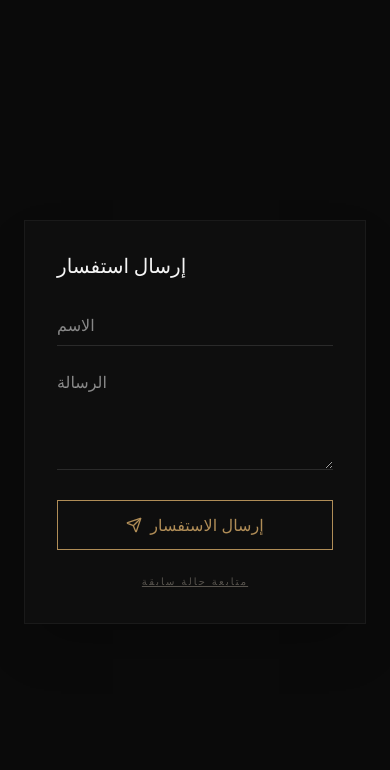
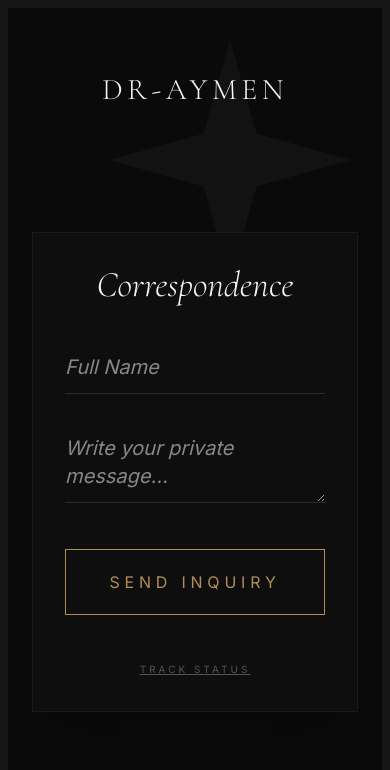
Before and after one commit to dr-aymenbg/pasror, a React (Vite) app: page / in a window 390 px wide. Shown: the top 770 px of the page. Built offline with nearby package versions, Linux system fonts and the light colour scheme.

Commit message:
Update App.tsx

```diff
--- a/src/App.tsx
+++ b/src/App.tsx
@@ -1,7 +1,17 @@
-import { useState } from "react";
-import { motion, AnimatePresence } from "framer-motion";
-import { Send, CheckCircle2, Search, ArrowLeft, Loader2 } from "lucide-react";
-import { supabase } from "./supabaseClient";
+import { useState, FormEvent } from "react";
+import { motion, AnimatePresence } from "motion/react";
+import {
+  Compass,
+  Send,
+  CheckCircle2,
+  AlertCircle,
+  Feather,
+  User,
+  MessageSquare,
+  Search,
+  ArrowLeft
+} from "lucide-react";
+import { supabase } from "./supabaseClient"; // تأكد من وجود هذا الملف
 
 export default function App() {
   const [view, setView] = useState<"form" | "success" | "tracker">("form");
@@ -9,18 +19,24 @@ export default function App() {
   const [message, setMessage] = useState("");
   const [trackingCode, setTrackingCode] = useState("");
   const [fetchedReply, setFetchedReply] = useState<string | null>(null);
-  const [loading, setLoading] = useState(false);
+  const [status, setStatus] = useState<"idle" | "submitting" | "success" | "error">("idle");
+  const [errorMessage, setErrorMessage] = useState("");
 
-  // دالة توليد كود عشوائي
   const generateCode = () => Math.random().toString(36).substring(2, 8).toUpperCase();
 
-  // إرسال البيانات (إيميل + قاعدة بيانات)
-  const handleSend = async (e: React.FormEvent) => {
+  const handleSend = async (e: FormEvent) => {
     e.preventDefault();
-    setLoading(true);
+    if (!name.trim() || !message.trim()) {
+      setStatus("error");
+      setErrorMessage("Please fill out both fields.");
+      return;
+    }
+
+    setStatus("submitting");
     const code = generateCode();
 
-    // 1. إرسال للإيميل عبر Web3Forms
+    try {
+      // 1. الإرسال للإيميل
       await fetch("https://api.web3forms.com/submit", {
         method: "POST",
         headers: { "Content-Type": "application/json", "Accept": "application/json" },
@@ -32,82 +48,93 @@ export default function App() {
         }),
       });
 
-    // 2. حفظ في Supabase
+      // 2. التخزين في Supabase
       const { error } = await supabase
         .from('messages')
         .insert([{ name, message, tracking_code: code }]);
 
-    setLoading(false);
-    if (!error) {
+      if (error) throw error;
+
       setTrackingCode(code);
-      setView("success");
-    } else {
-      alert("حدث خطأ أثناء الاتصال بقاعدة البيانات");
+      setStatus("success");
+      setName("");
+      setMessage("");
+    } catch (error) {
+      setStatus("error");
+      setErrorMessage("Connection failed.");
     }
   };
 
-  // البحث عن رد
   const checkStatus = async () => {
-    setLoading(true);
+    setStatus("submitting");
     const { data, error } = await supabase
       .from('messages')
       .select('reply')
       .eq('tracking_code', trackingCode.toUpperCase())
       .single();
 
-    setLoading(false);
+    setStatus("idle");
     if (data && data.reply) {
       setFetchedReply(data.reply);
     } else {
-      setFetchedReply("لا يوجد رد حالياً أو كود التتبع غير صحيح.");
+      setFetchedReply("No response found for this code or invalid code.");
     }
   };
 
   return (
-    <div className="min-h-screen bg-[#0A0A0A] text-white flex items-center justify-center p-6 font-sans">
-      <div className="w-full max-w-md bg-[#0E0E0E] border border-[#1A1A1A] p-8 shadow-2xl">
+    <div className="min-h-screen flex flex-col justify-between selection:bg-gold-classic/30 selection:text-white bg-[#0A0A0A] text-[#E5E5E5] relative overflow-hidden font-sans border-[8px] md:border-[16px] border-[#151515]">
+
+      {/* Background Elements */}
+      <div className="absolute top-0 right-0 p-8 md:p-16 opacity-[0.03] pointer-events-none">
+        <svg width="240" height="240" viewBox="0 0 100 100" fill="currentColor" className="text-white"><path d="M50 0 L61 39 L100 50 L61 61 L50 100 L39 61 L0 50 L39 39 Z" /></svg>
+      </div>
+
+      <header className="pt-16 md:pt-24 px-6 text-center z-10">
+        <h1 className="font-serif text-3xl md:text-5xl font-light tracking-[0.15em] text-[#F5F5F5] uppercase">DR-AYMEN</h1>
+      </header>
+
+      <main className="flex-grow flex items-center justify-center px-6 py-12 z-10 w-full max-w-lg mx-auto">
+        <motion.div className="w-full bg-[#0E0E0E] border border-[#1A1A1A] shadow-2xl p-8 md:p-12 relative rounded-none">
+
           <AnimatePresence mode="wait">
+            {/* VIEW: FORM */}
+            {view === "form" && (
+              <motion.form key="form" onSubmit={handleSend} className="space-y-10">
+                <div className="text-center mb-12"><h2 className="font-serif text-4xl italic font-light text-[#F5F5F5]">Correspondence</h2></div>
+                <input required value={name} onChange={(e) => setName(e.target.value)} placeholder="Full Name" className="w-full bg-transparent border-b border-[#2A2A2A] pb-3 text-xl italic text-white focus:outline-none focus:border-[#B08D57]" />
+                <textarea required value={message} onChange={(e) => setMessage(e.target.value)} placeholder="Write your private message..." className="w-full bg-transparent border-b border-[#2A2A2A] pb-3 text-xl italic text-white focus:outline-none focus:border-[#B08D57]" />
 
-          {/* شاشة النموذج */}
-          {view === "form" && (
-            <motion.div initial={{ opacity: 0 }} animate={{ opacity: 1 }} exit={{ opacity: 0 }}>
-              <h2 className="text-xl font-serif mb-8 text-[#F5F5F5]">إرسال استفسار</h2>
-              <form onSubmit={handleSend} className="space-y-6">
-                <input className="w-full bg-transparent border-b border-[#2A2A2A] pb-2 outline-none focus:border-[#B08D57] transition-all" placeholder="الاسم" onChange={(e) => setName(e.target.value)} required />
-                <textarea className="w-full bg-transparent border-b border-[#2A2A2A] pb-2 outline-none focus:border-[#B08D57] transition-all min-h-[100px]" placeholder="الرسالة" onChange={(e) => setMessage(e.target.value)} required />
-                <button type="submit" disabled={loading} className="w-full py-3 border border-[#B08D57] text-[#B08D57] hover:bg-[#B08D57] hover:text-black transition-all flex items-center justify-center gap-2">
-                  {loading ? <Loader2 className="animate-spin" /> : <><Send size={16} /> إرسال الاستفسار</>}
+                <button type="submit" className="w-full py-5 border border-[#B08D57] text-[#B08D57] uppercase tracking-[0.3em] hover:bg-[#B08D57] hover:text-black transition-all">
+                  {status === "submitting" ? "Transmitting..." : "Send Inquiry"}
                 </button>
-              </form>
-              <button onClick={() => setView("tracker")} className="w-full mt-6 text-[10px] uppercase tracking-[0.2em] text-stone-600 underline">متابعة حالة سابقة</button>
+
+                <button type="button" onClick={() => setView("tracker")} className="w-full text-center text-[10px] uppercase tracking-[0.3em] text-stone-600 underline">Track Status</button>
+              </motion.form>
+            )}
+
+            {/* VIEW: SUCCESS (Tracking Code) */}
+            {view === "success" || status === "success" ? (
+              <motion.div key="success" className="text-center py-10 space-y-6">
+                <p className="text-xs uppercase tracking-[0.3em] text-[#B08D57]">Inquiry Conveyed</p>
+                <div className="text-5xl font-mono text-[#B08D57]">{trackingCode}</div>
+                <p className="text-stone-400 text-xs">Keep this code to track your status.</p>
+                <button onClick={() => { setStatus("idle"); setView("form"); }} className="underline text-xs text-white">Back to form</button>
+              </motion.div>
+            ) : null}
+
+            {/* VIEW: TRACKER */}
+            {view === "tracker" && (
+              <motion.div key="tracker" className="space-y-6">
+                <h2 className="text-xl font-serif text-center">Track Status</h2>
+                <input value={trackingCode} onChange={(e) => setTrackingCode(e.target.value)} placeholder="Enter Tracking Code" className="w-full bg-transparent border-b border-[#2A2A2A] pb-2 text-center text-xl italic focus:outline-none focus:border-[#B08D57]" />
+                <button onClick={checkStatus} className="w-full py-3 border border-[#B08D57] text-[#B08D57] uppercase text-xs tracking-[0.3em]">Check Status</button>
+                {fetchedReply && <p className="p-4 bg-[#151515] border border-[#B08D57]/30 text-sm italic">{fetchedReply}</p>}
+                <button onClick={() => setView("form")} className="flex items-center gap-2 text-xs text-stone-600"><ArrowLeft size={14} /> Back</button>
               </motion.div>
             )}
-
-          {/* شاشة النجاح */}
-          {view === "success" && (
-            <motion.div initial={{ opacity: 0 }} animate={{ opacity: 1 }} exit={{ opacity: 0 }} className="text-center">
-              <CheckCircle2 size={48} className="mx-auto text-[#B08D57] mb-4" />
-              <p className="text-sm text-stone-400">تم استلام رسالتك بنجاح. كود التتبع الخاص بك:</p>
-              <div className="text-4xl font-mono text-[#B08D57] my-6 tracking-widest">{trackingCode}</div>
-              <button onClick={() => setView("form")} className="text-xs underline">العودة للرئيسية</button>
+          </AnimatePresence>
         </motion.div>
-          )}
-
-          {/* شاشة التتبع */}
-          {view === "tracker" && (
-            <motion.div initial={{ opacity: 0 }} animate={{ opacity: 1 }} exit={{ opacity: 0 }}>
-              <h2 className="text-xl font-serif mb-8">متابعة الطلب</h2>
-              <input className="w-full bg-transparent border-b border-[#2A2A2A] pb-2 outline-none focus:border-[#B08D57] mb-6" placeholder="أدخل كود التتبع" onChange={(e) => setTrackingCode(e.target.value)} />
-              <button onClick={checkStatus} className="w-full py-3 border border-[#B08D57] hover:bg-[#B08D57] hover:text-black transition-all flex items-center justify-center gap-2">
-                {loading ? <Loader2 className="animate-spin" /> : <><Search size={16} /> فحص الحالة</>}
-              </button>
-              {fetchedReply && <div className="mt-6 p-4 bg-[#151515] border-l-2 border-[#B08D57] text-sm text-stone-300">{fetchedReply}</div>}
-              <button onClick={() => setView("form")} className="mt-8 flex items-center gap-2 text-xs text-stone-600"><ArrowLeft size={14} /> العودة</button>
-            </motion.div>
-          )}
-
-        </AnimatePresence>
-      </div>
+      </main>
     </div>
   );
 }
```
Lines whose indentation alone changed are shown as unchanged.
